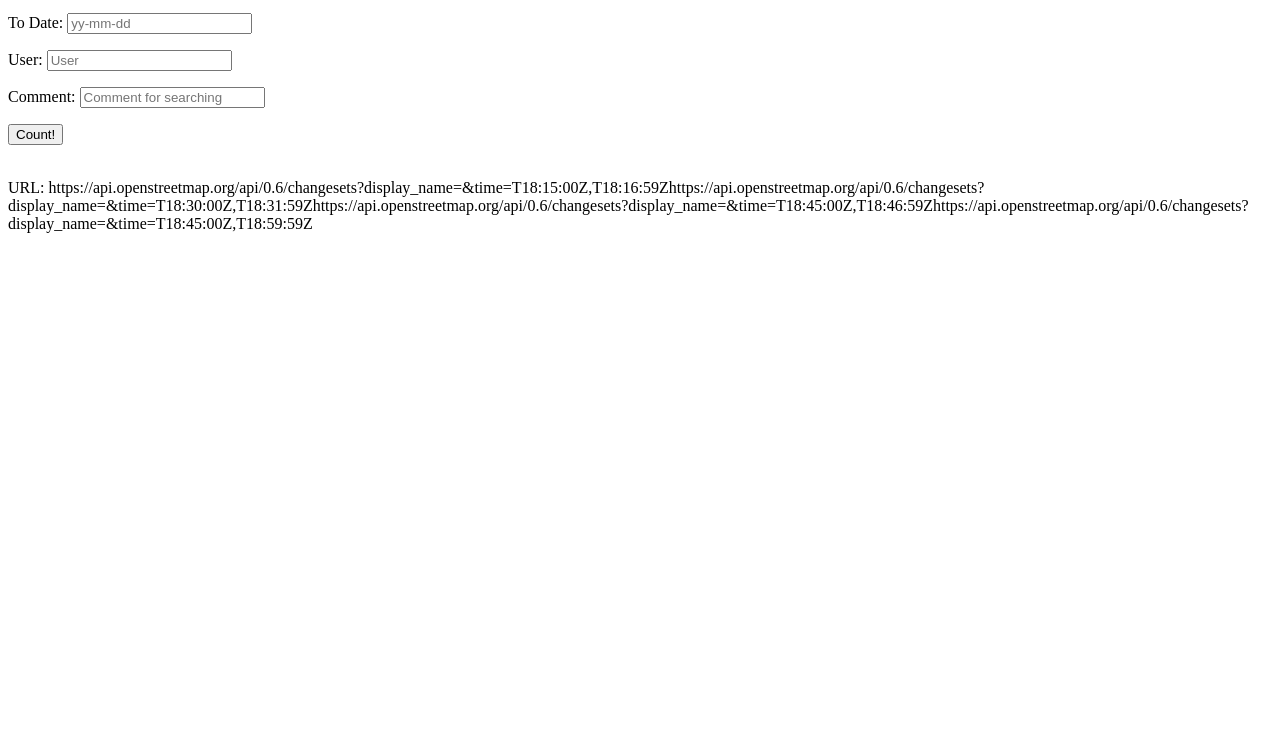
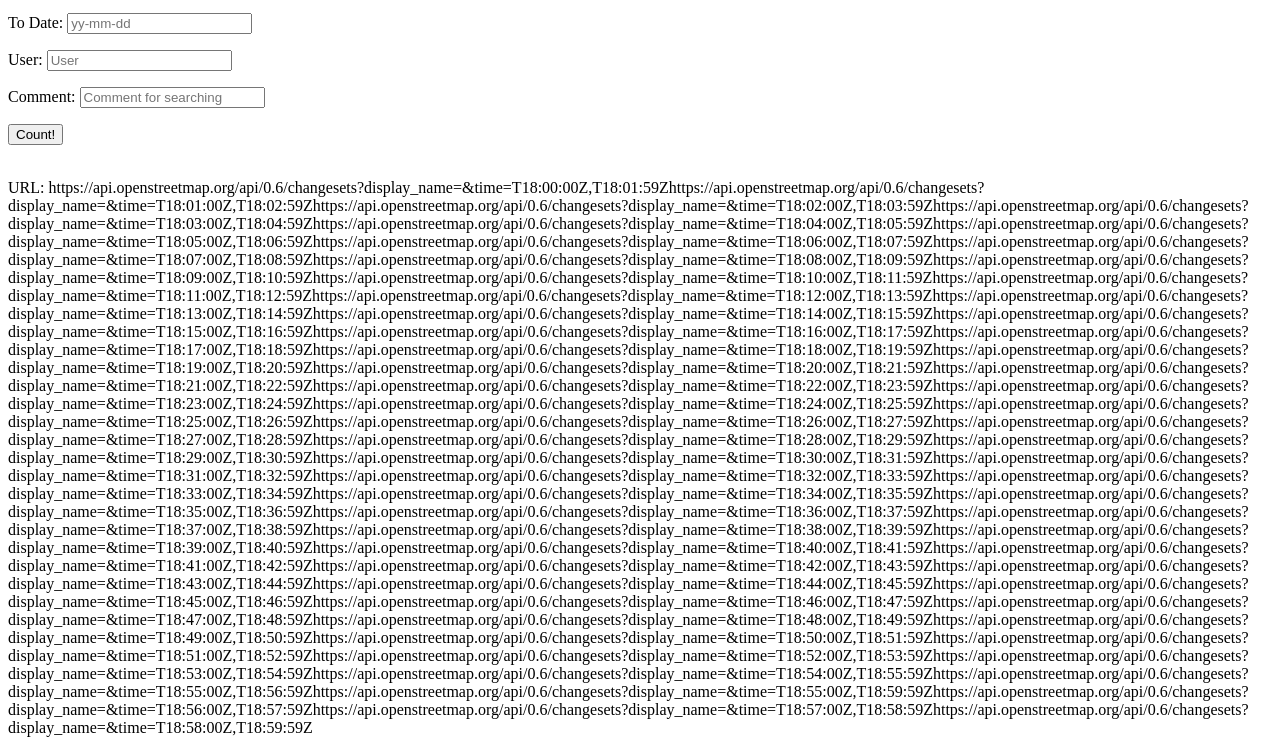
Before and after one commit to samely/ChangesetCommentCounter, a plain HTML site: page web/index.html in a window 1280 px wide. Both pictures are taken after a click on the button "Count!". Shown: the part 104-849 px from the top of the page. Before the commit the page ends 800 px from the top, so only its background shows below. Drawn offline with nearby package versions, Linux system fonts and the light colour scheme; no server answers.

Commit message:
Counting time

```diff
--- a/web/index.html
+++ b/web/index.html
@@ -50,23 +50,23 @@
 
                 //url:https://api.openstreetmap.org/api/0.6/changesets?display_name=samely&time=2016-05-02T17:50:00Z,2016-05-02T18:00:00Z
                 for (minute = 0; minute < 59; minute++) {
-                    if (minute===15||minute===30||minute===45){
+                    //if (minute===5||minute===10||minute===15||minute===20||minute===25||minute===30||minute===35||minute===40||minute===45||minute===50||minute===55){
                         url = "https://api.openstreetmap.org/api/0.6/changesets?display_name=" + user + "&time=" +
                                 fromDate + "T18:" + ("0" + minute).slice(-2) + ":00Z," +
                                 toDate + "T18:" + ("0" + (minute + 1)).slice(-2) + ":59Z";
                         listUrl.push(url);
                         test = test.concat(url);
-                        if (minute === 45) {
+                        if (minute === 55) {
                             url = "https://api.openstreetmap.org/api/0.6/changesets?display_name=" + user + "&time=" +
-                                    fromDate + "T18:45:00Z," + toDate + "T18:59:59Z";
+                                    fromDate + "T18:55:00Z," + toDate + "T18:59:59Z";
                             listUrl.push(url);
                             test = test.concat(url);
                         }
-                    }
+                    //}
                 }
 
                 document.getElementById('printURL').innerHTML = "</br> URL: " + test + "</br>";
-                /*
+
                  var c = 0;
                  var listId = [];
                  var child = "";
@@ -110,7 +110,7 @@
                  var num = remove_duplicates_safe(listId).length;
 
                  document.getElementById('countingInfo').innerHTML = "</br> Number of changesets: " + num + "</br>";
-                 */
+
             }
         </script>
     </head>
```
